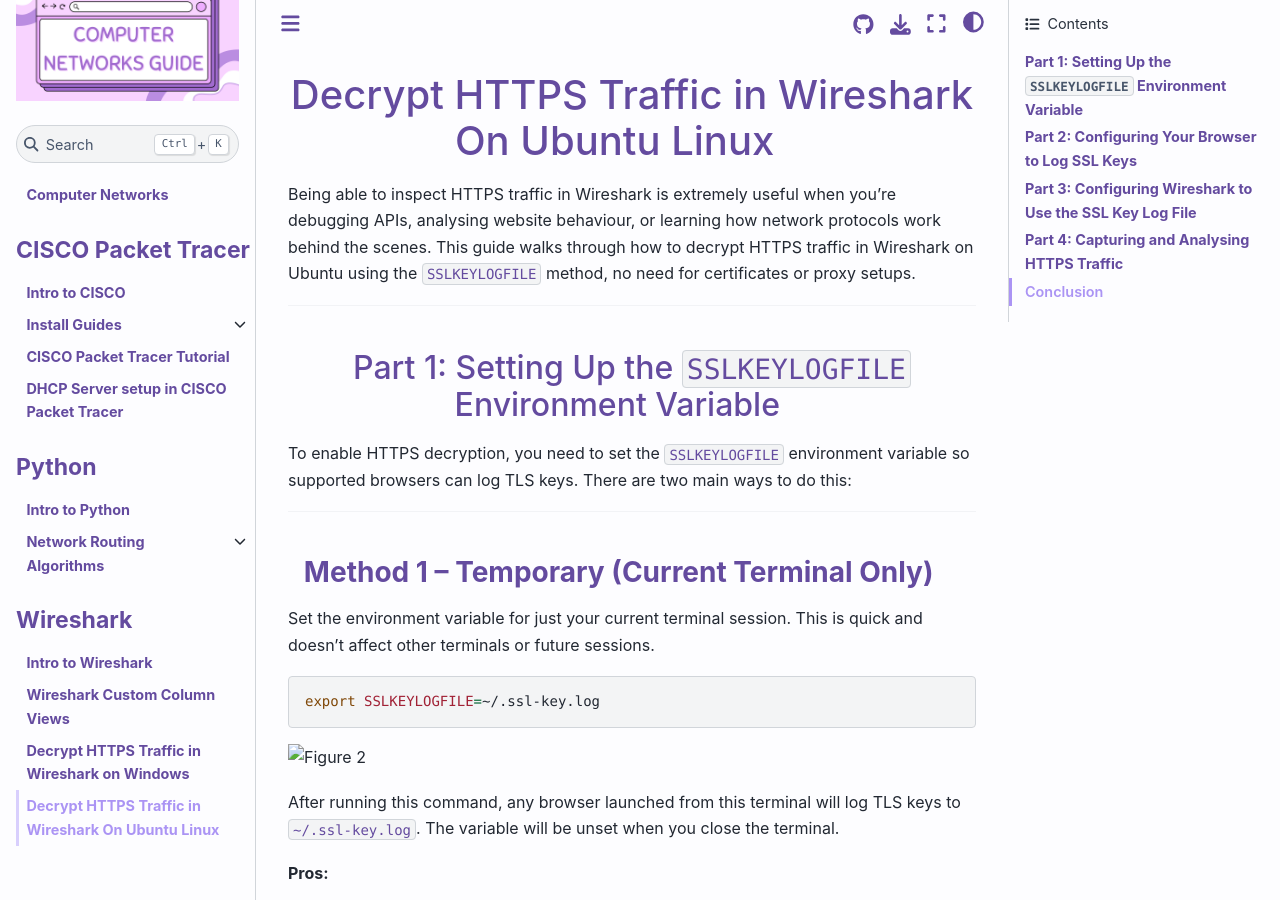
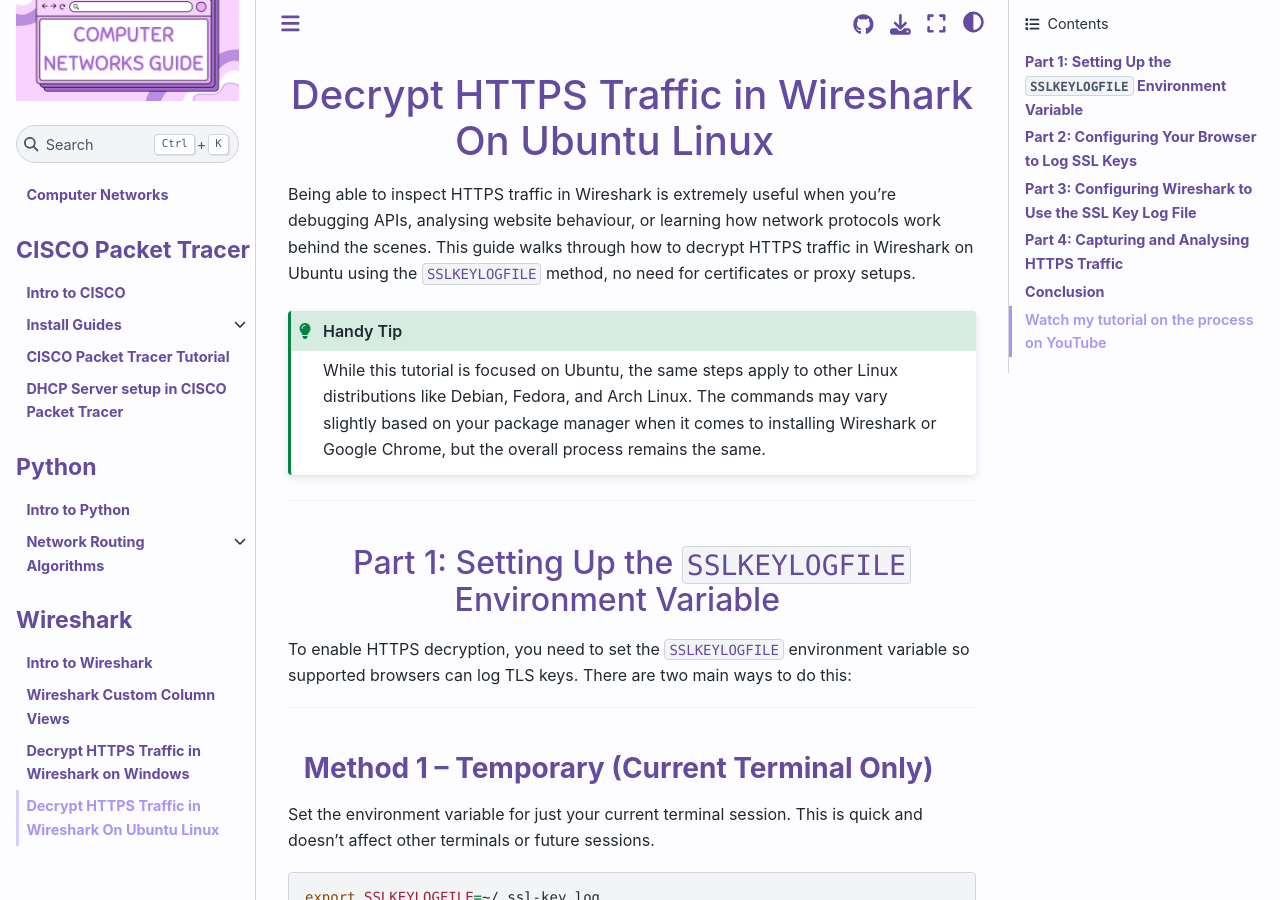
Before and after one commit to breezy-codes/computer-networks-guide, a Jupyter Book: the page built from wireshark/decrypting-https-ubuntu-wireshark.md, in a window 1280 px wide and 900 px high. Built offline with Jupyter Book 1.0.4 settings and Sphinx 7.4.7 and the Sphinx Book theme 1.1.4, drawn with Linux system fonts in a browser that asks for light colours; pages that are not in the unit, such as notebooks, are missing from menus; some of the changed text lies outside the part shown.

Commit message:
decrypting wireshark traffic

````diff
--- a/wireshark/decrypting-https-ubuntu-wireshark.md
+++ b/wireshark/decrypting-https-ubuntu-wireshark.md
@@ -1,6 +1,11 @@
 # Decrypt HTTPS Traffic in Wireshark On Ubuntu Linux
 
 Being able to inspect HTTPS traffic in Wireshark is extremely useful when you're debugging APIs, analysing website behaviour, or learning how network protocols work behind the scenes. This guide walks through how to decrypt HTTPS traffic in Wireshark on Ubuntu using the `SSLKEYLOGFILE` method, no need for certificates or proxy setups.
+
+```{admonition} Handy Tip
+:class: tip
+While this tutorial is focused on Ubuntu, the same steps apply to other Linux distributions like Debian, Fedora, and Arch Linux. The commands may vary slightly based on your package manager when it comes to installing Wireshark or Google Chrome, but the overall process remains the same.
+```
 
 ---
 
@@ -137,6 +142,11 @@
 
 To avoid this, ensure you are using the `.deb` version of Google Chrome as described above. The Snap and Flatpak versions do not support writing to the `SSLKEYLOGFILE` due to sandboxing restrictions.
 
+```{admonition} Note for other Linux Distributions
+:class: tip
+You'll face similar issues with Snap or Flatpak versions on other distributions as well. Always prefer the `.deb` or native package version of Chrome for this purpose. For example, on Fedora, use the `.rpm` package instead, and on Arch Linux, use the AUR package for Google Chrome.
+```
+
 ### Testing the SSL Key Log File
 
 When Chrome is working correctly, visiting a few HTTPS websites will cause the `.ssl-key.log` file to populate. You can check this by running:
@@ -216,3 +226,11 @@
 - The `.deb` version of Google Chrome is recommended for the most reliable results.
 
 With this setup, you can efficiently capture and decrypt HTTPS traffic for troubleshooting, learning, or protocol analysis on Ubuntu.
+
+## Watch my tutorial on the process on YouTube
+
+<div style="text-align: center;">
+  <div style="position: relative; height: 315px; width: 560px; margin: 0 auto;">
+    <iframe src="https://www.youtube.com/embed/iUyT4FJHIV4" style="position: absolute; top: 0; left: 0; width: 100%; height: 100%;" frameborder="0" allow="accelerometer; autoplay; encrypted-media; gyroscope; picture-in-picture" allowfullscreen></iframe>
+  </div>
+</div>
````
Also changed, not shown: img/decrypt-wireshark-ubuntu/fig11.png (added).
